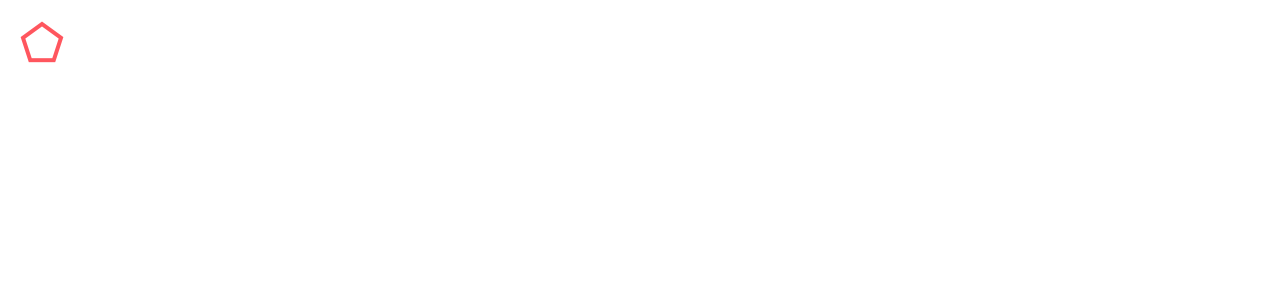
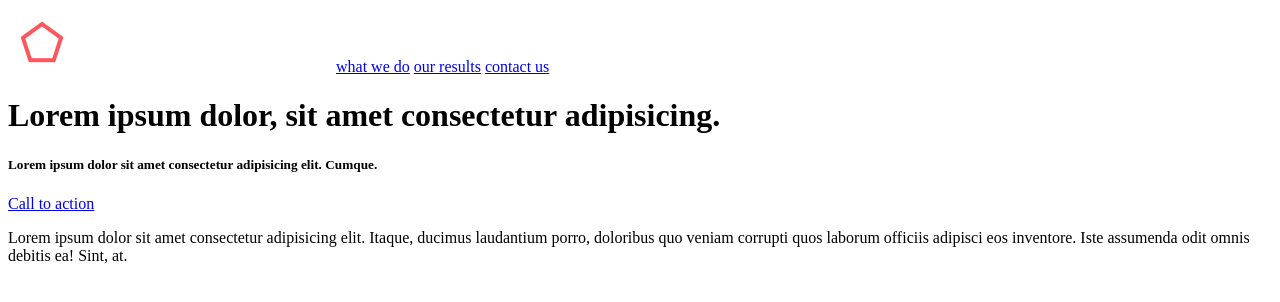
Before and after one commit to Kidist-c/alx_html_css, a plain HTML site: page headphones/0-index.html in a window 1280 px wide. Drawn offline with Linux system fonts and the light colour scheme.

Commit message:
feat:completed the first part

```diff
--- a/headphones/0-index.html
+++ b/headphones/0-index.html
@@ -6,7 +6,28 @@
     <title>Document</title>
 </head>
 <body>
-    <img src="images/logo_headphones.png" alt="logo">
+    <header>
+        <div>
+            <img src="images/logo_headphones.png" alt="logo">
+            <a href="#">what we do</a>
+            <a href ="#">our results</a>
+            <a href="#">contact us</a>
+        </div>
+
+
+
+
+    </header>
+    <main>
+        <div>
+            <h1>Lorem ipsum dolor, sit amet consectetur adipisicing.</h1>
+        <h5>Lorem ipsum dolor sit amet consectetur adipisicing elit. Cumque.</h5>
+        <a href="#">Call to action</a>
+        <p>Lorem ipsum dolor sit amet consectetur adipisicing elit. Itaque, ducimus laudantium porro, doloribus quo veniam corrupti quos laborum officiis adipisci eos inventore. Iste assumenda odit omnis debitis ea! Sint, at.</p>
+
+        </div>
+    </main>
+
 
 </body>
 </html>
```
